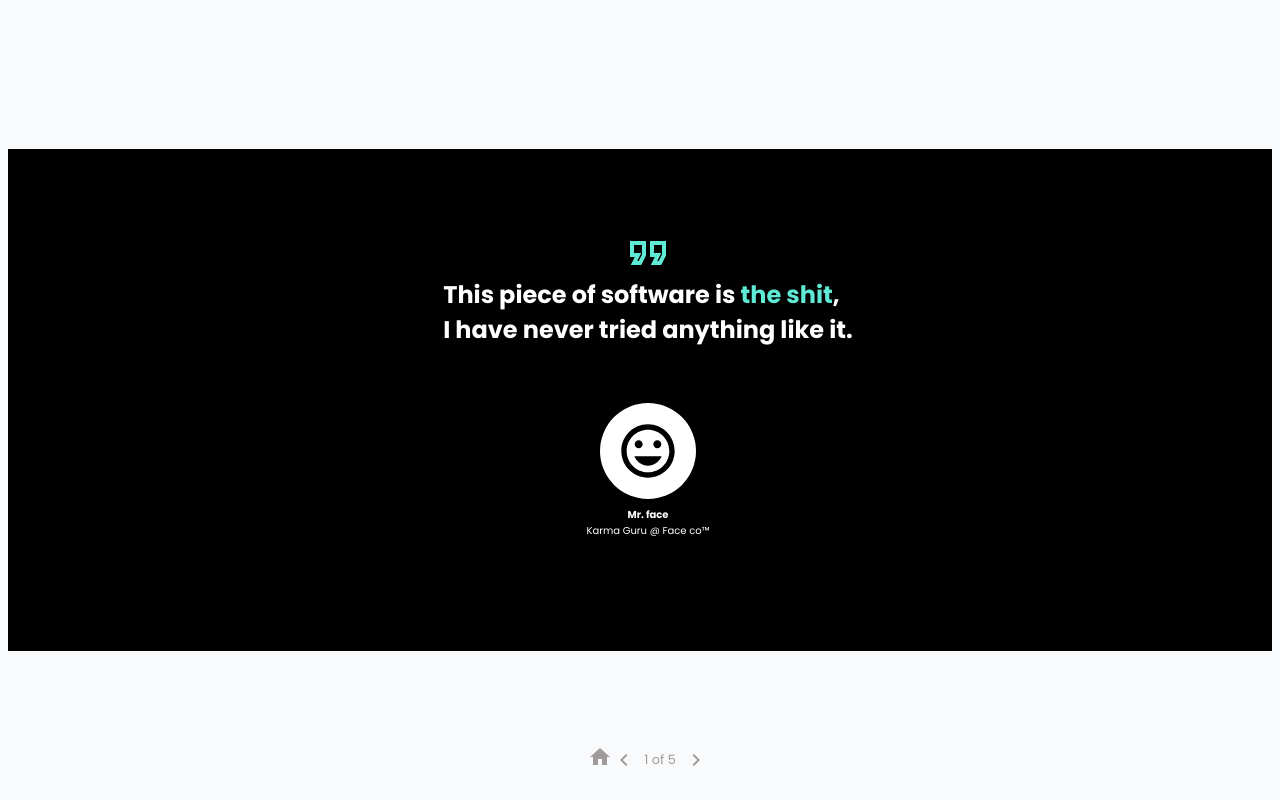
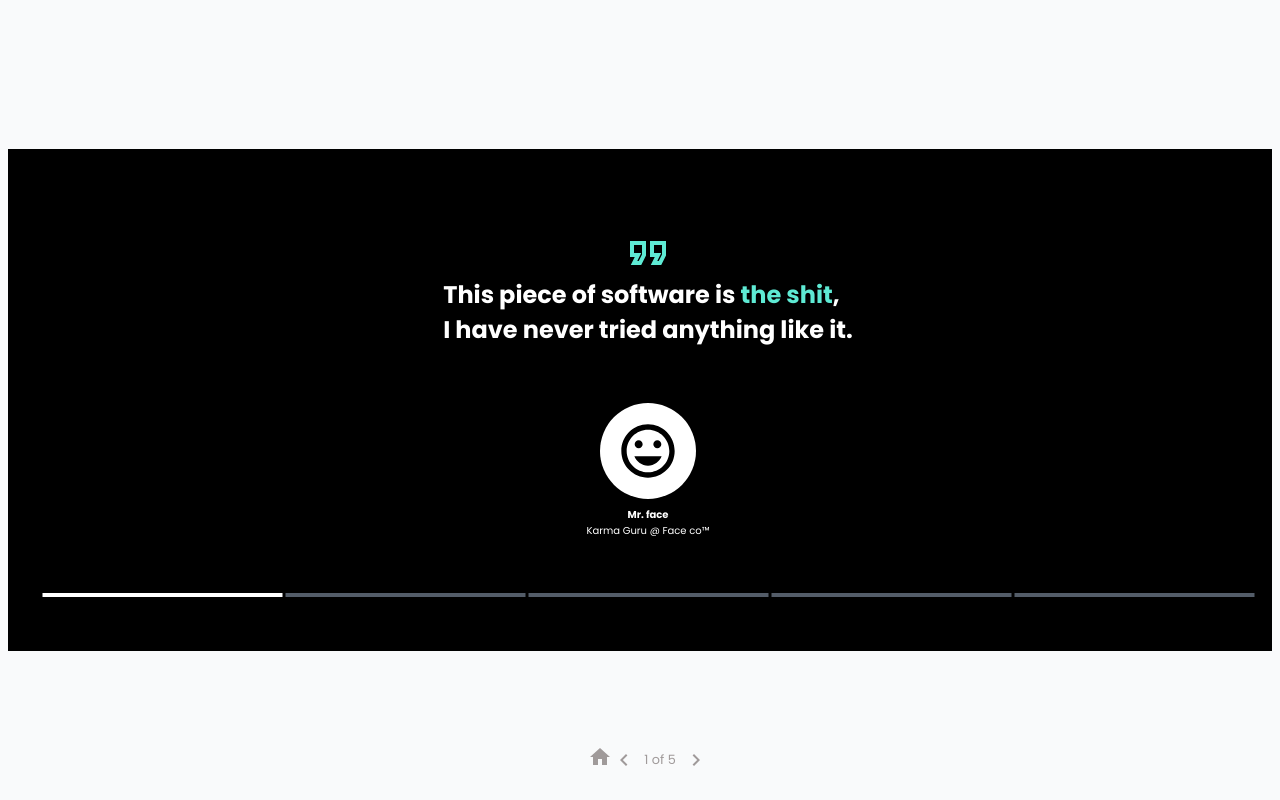
Before and after one commit to Ekamba/carousel-assignment, a React (Create React App) app: page / in a window 1280 px wide. Built offline with nearby package versions, Linux system fonts and the light colour scheme; a web font is replaced by a local one.

Commit message:
starting to imprement the bar animation

```diff
--- a/src/App.js
+++ b/src/App.js
@@ -10,10 +10,14 @@ import {
 } from "react-icons/md";
 import { CgMenuCake } from "react-icons/cg";
 
-function App({ totalItems }) {
+function App({ setCurrentIndex, children, currentIndex }) {
   return (
     <div className="app">
-      <Carousel totalItems={totalItems}>
+      <Carousel
+        setCurrentIndex={setCurrentIndex}
+        currentIndex={currentIndex}
+        children={children}
+      >
         <CarouselItem>
           <MdOutlineFormatQuote className="quote" />
           <p className="text">
@@ -28,6 +32,7 @@ function App({ totalItems }) {
             <p>Karma Guru @ Face co™</p>
           </div>
         </CarouselItem>
+
         <CarouselItem>
           <MdOutlineFormatQuote className="quote__pink" />
           <p className="text__pink">
--- a/src/components/Carousel.jsx
+++ b/src/components/Carousel.jsx
@@ -27,8 +27,15 @@ const Carousel = ({ children }) => {
         {React.Children.map(children, (child, index) => {
           return React.cloneElement(child, { width: "100%" });
         })}
+        <div className="container-bars">
+          {Array.from(children).map((child, index) => (
+            <div
+              key={index}
+              className={index === currentIndex ? "bar active" : "bar"}
+            ></div>
+          ))}
+        </div>
       </div>
-
       <div className="navigation" style={{ transition: "translateX(-0%)" }}>
         <a href="one">
           <MdHome className="btn" />
--- a/src/components/carousel.css
+++ b/src/components/carousel.css
@@ -109,10 +109,19 @@
   font-weight: 100;
 }
 
+.container-bars {
+  position: absolute;
+  bottom: 10px;
+  left: 50%;
+  transform: translateX(-50%);
+  display: flex;
+}
 .bar {
-  position: relative;
-  height: 1px;
-  width: 10%;
-  border: 1px solid var(--gray-color);
-  border-radius: 15px;
+  width: 15rem;
+  height: 4px;
+  margin: -3rem 1.5px;
+  background: var(--bar-color);
 }
+.bar.active {
+  background: var(--text-color);
+}
--- a/src/index.css
+++ b/src/index.css
@@ -8,6 +8,7 @@
   --span-one-color: #5eead4;
   --span-two-color: #fda4af;
   --black-color: #000;
+  --bar-color: #535c68;
 }
 * {
   margin: 0;
```
